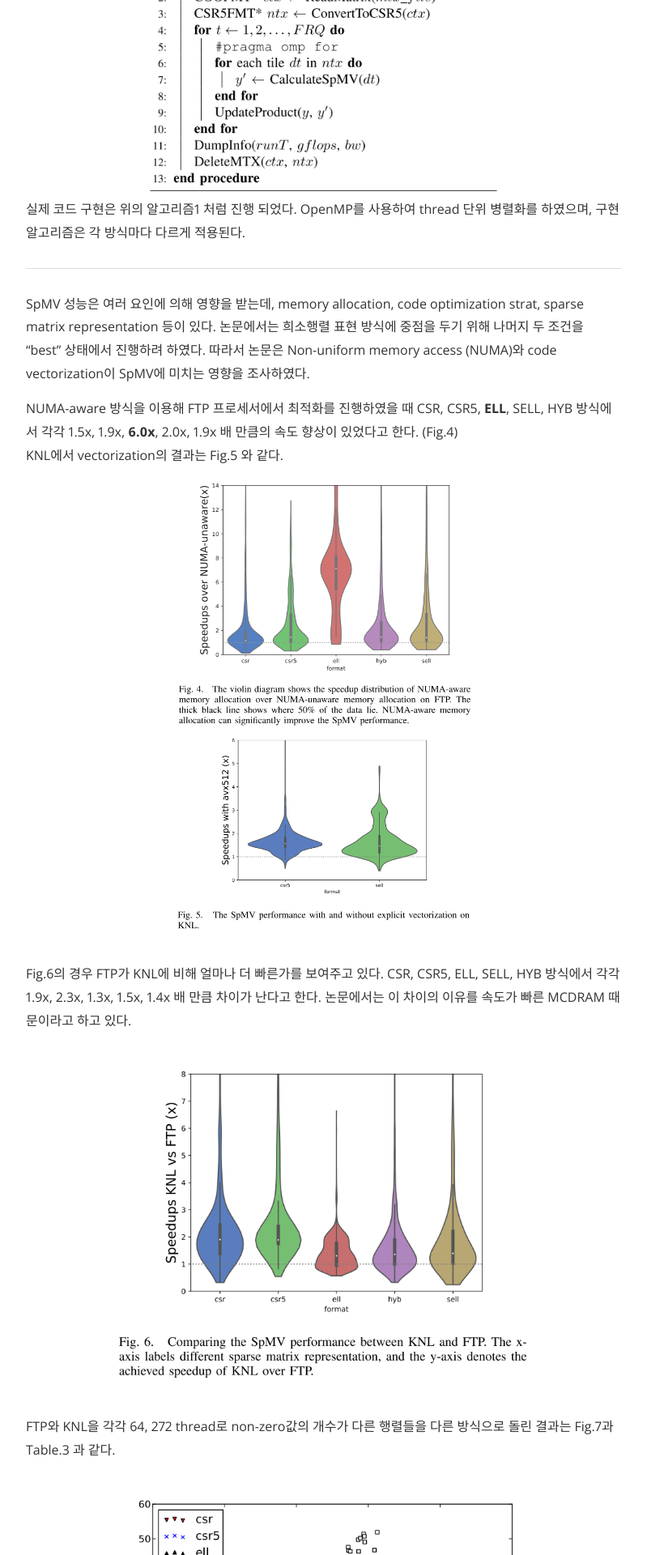
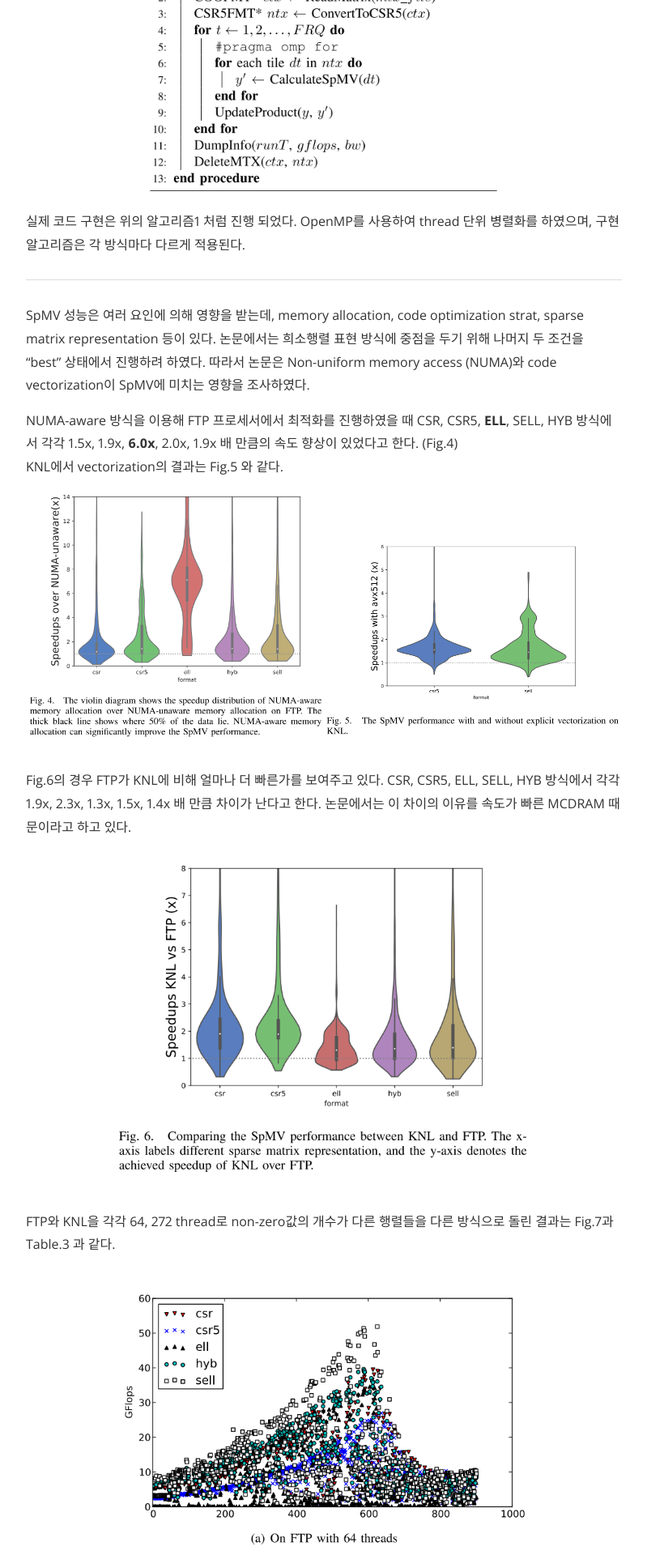
Before and after one commit to psk9211/psk9211.github.io, a Jekyll site: the page built from _posts/2019-6-27-OptimiSpMV.markdown, in a window 1280 px wide. Shown: the part 4164-6084 px from the top of the page at 81% size, without its empty margins (240-1039 px from the left). Built offline with Jekyll 4.4.1, drawn with Linux system fonts in a browser that asks for light colours; nearby versions of some CDN libraries; formulas are drawn with MathJax 3.

Commit message:
Update 2019-6-27-OptimiSpMV.markdown

```diff
--- a/_posts/2019-6-27-OptimiSpMV.markdown
+++ b/_posts/2019-6-27-OptimiSpMV.markdown
@@ -56,8 +56,9 @@ SpMV는 보통 $y = Ax$ ($A\in \mathbb R^{M\times N}, x\in \mathbb R^{N}, y\in \
 <center>
     <a href="/assets/img/2019-6-27-OptimiSpMV/fig2.PNG" data-lightbox="Fig" data-title="Fig. 2"><img class="inlineblock" src="/assets/img/2019-6-27-OptimiSpMV/fig2.PNG" width="50%"></a>
     <a href="/assets/img/2019-6-27-OptimiSpMV/fig3.PNG" data-lightbox="Fig" data-title="Fig. 3"><img class="inlineblock" src="/assets/img/2019-6-27-OptimiSpMV/fig3.PNG" width="50%"></a>
-    <a href="/assets/img/2019-6-27-OptimiSpMV/al1.PNG" data-lightbox="Fig" data-title="Algorithm 1"><img src="/assets/img/2019-6-27-OptimiSpMV/al1.PNG" width="60%"></a>
 </center>
+<a href="/assets/img/2019-6-27-OptimiSpMV/al1.PNG" data-lightbox="Fig" data-title="Algorithm 1"><img src="/assets/img/2019-6-27-OptimiSpMV/al1.PNG" width="60%"></a>
+
 
 실제 코드 구현은 위의 알고리즘1 처럼 진행 되었다. OpenMP를 사용하여 thread 단위 병렬화를 하였으며, 구현 알고리즘은 각 방식마다 다르게 적용된다.
 
@@ -68,22 +69,17 @@ SpMV 성능은 여러 요인에 의해 영향을 받는데, memory allocation, c
 NUMA-aware 방식을 이용해 FTP 프로세서에서 최적화를 진행하였을 때 CSR, CSR5, **ELL**, SELL, HYB 방식에서 각각 1.5x, 1.9x, **6.0x**, 2.0x, 1.9x 배 만큼의 속도 향상이 있었다고 한다. (Fig.4)
 KNL에서 vectorization의 결과는 Fig.5 와 같다.
 
-<center>
-    <a href="/assets/img/2019-6-27-OptimiSpMV/fig4.PNG" data-lightbox="Fig" data-title="Fig. 4"><img class="inlineblock" src="/assets/img/2019-6-27-OptimiSpMV/fig4.PNG" width="50%"></a>
-    <a href="/assets/img/2019-6-27-OptimiSpMV/fig5.PNG" data-lightbox="Fig" data-title="Fig. 5"><img class="inlineblock" src="/assets/img/2019-6-27-OptimiSpMV/fig5.PNG" width="50%"></a>
-</center>
+<center><a href="/assets/img/2019-6-27-OptimiSpMV/fig4.PNG" data-lightbox="Fig" data-title="Fig. 4"><img class="inlineblock" src="/assets/img/2019-6-27-OptimiSpMV/fig4.PNG" width="50%"></a><a href="/assets/img/2019-6-27-OptimiSpMV/fig5.PNG" data-lightbox="Fig" data-title="Fig. 5"><img class="inlineblock" src="/assets/img/2019-6-27-OptimiSpMV/fig5.PNG" width="50%"></a></center>
 <br>
 Fig.6의 경우 FTP가 KNL에 비해 얼마나 더 빠른가를 보여주고 있다. CSR, CSR5, ELL, SELL, HYB 방식에서 각각 1.9x, 2.3x, 1.3x, 1.5x, 1.4x 배 만큼 차이가 난다고 한다. 논문에서는 이 차이의 이유를 속도가 빠른 MCDRAM 때문이라고 하고 있다.
 <br><br>
-<center>
-    <a href="/assets/img/2019-6-27-OptimiSpMV/fig6.PNG" data-lightbox="Fig" data-title="Fig. 6"><img src="/assets/img/2019-6-27-OptimiSpMV/fig6.PNG" width="70%"></a>
-</center><br>
+<a href="/assets/img/2019-6-27-OptimiSpMV/fig6.PNG" data-lightbox="Fig" data-title="Fig. 6"><img src="/assets/img/2019-6-27-OptimiSpMV/fig6.PNG" width="70%"></a><br>
 
 FTP와 KNL을 각각 64, 272 thread로 non-zero값의 개수가 다른 행렬들을 다른 방식으로 돌린 결과는 Fig.7과 Table.3 과 같다.<br><br>
-<center>
-    <a href="/assets/img/2019-6-27-OptimiSpMV/fig7.PNG" data-lightbox="Fig" data-title="Fig. 7"><img src="/assets/img/2019-6-27-OptimiSpMV/fig7.PNG" width="70%"></a>
-    <a href="/assets/img/2019-6-27-OptimiSpMV/table3.PNG" data-lightbox="Fig" data-title="Table. 3"><img src="/assets/img/2019-6-27-OptimiSpMV/table3.PNG" width="70%"></a>
-</center><br>
+
+<a href="/assets/img/2019-6-27-OptimiSpMV/fig7.PNG" data-lightbox="Fig" data-title="Fig. 7"><img src="/assets/img/2019-6-27-OptimiSpMV/fig7.PNG" width="70%"></a>
+<a href="/assets/img/2019-6-27-OptimiSpMV/table3.PNG" data-lightbox="Fig" data-title="Table. 3"><img src="/assets/img/2019-6-27-OptimiSpMV/table3.PNG" width="70%"></a>
+<br>
 
 Table.3은 특이하게 단일 방식을 사용했을때와 각각 optimal 한 경우를 사용했을때 느려진 정도를 나타내고 있다. FTP에서는 HYB와 SELL 방식이, KNL에서는 CSR 방식이 가장 *덜 느려졌*으므로 단일 방식을 사용한다면 이걸 사용하는게 좋다고 할 수 있다.
 
@@ -95,18 +91,14 @@ Table.3은 특이하게 단일 방식을 사용했을때와 각각 optimal 한
 
 <br>
 <center>
-    <a href="/assets/img/2019-6-27-OptimiSpMV/fig9.PNG" data-lightbox="Fig" data-title="Fig. 9"><img class="inlineblock" src="/assets/img/2019-6-27-OptimiSpMV/fig9.PNG" width="50%"></a>
-    <a href="/assets/img/2019-6-27-OptimiSpMV/table4.PNG" data-lightbox="Fig" data-title="Table. 4"><img class="inlineblock" src="/assets/img/2019-6-27-OptimiSpMV/table4.PNG" width="50%"></a>
-</center><br>
-<center>
-    <a href="/assets/img/2019-6-27-OptimiSpMV/fig10.PNG" data-lightbox="Fig" data-title="Fig. 10"><img src="/assets/img/2019-6-27-OptimiSpMV/fig10.PNG" width="80%"></a>
-</center><br>
+    <a href="/assets/img/2019-6-27-OptimiSpMV/fig9.PNG" data-lightbox="Fig" data-title="Fig. 9"><img class="inlineblock" src="/assets/img/2019-6-27-OptimiSpMV/fig9.PNG" width="50%"></a><a href="/assets/img/2019-6-27-OptimiSpMV/table4.PNG" data-lightbox="Fig" data-title="Table. 4"><img class="inlineblock" src="/assets/img/2019-6-27-OptimiSpMV/table4.PNG" width="50%"></a>
+</center>
+<br>
+<a href="/assets/img/2019-6-27-OptimiSpMV/fig10.PNG" data-lightbox="Fig" data-title="Fig. 10"><img src="/assets/img/2019-6-27-OptimiSpMV/fig10.PNG" width="80%"></a><br>
 
 논문에서 사용한 decision-tree 방식 (DTC) 이외의 다른 방식들의 예측 정확도는 Fig.11에 나타나 있다. FTP에 대해서는 DTC 방식이 가장 좋으며, KNL에서는 VC, KNC, LR, RFC, DTC가 모두 93% 이상의 정확도 (내가 보기에) 를 보여주고 있다.
 
-<center>
-    <a href="/assets/img/2019-6-27-OptimiSpMV/fig11.PNG" data-lightbox="Fig" data-title="Fig. 11"><img src="/assets/img/2019-6-27-OptimiSpMV/fig11.PNG" width="70%"></a>
-</center><br>
+<a href="/assets/img/2019-6-27-OptimiSpMV/fig11.PNG" data-lightbox="Fig" data-title="Fig. 11"><img src="/assets/img/2019-6-27-OptimiSpMV/fig11.PNG" width="70%"></a><br>
 
 ---
 
```
